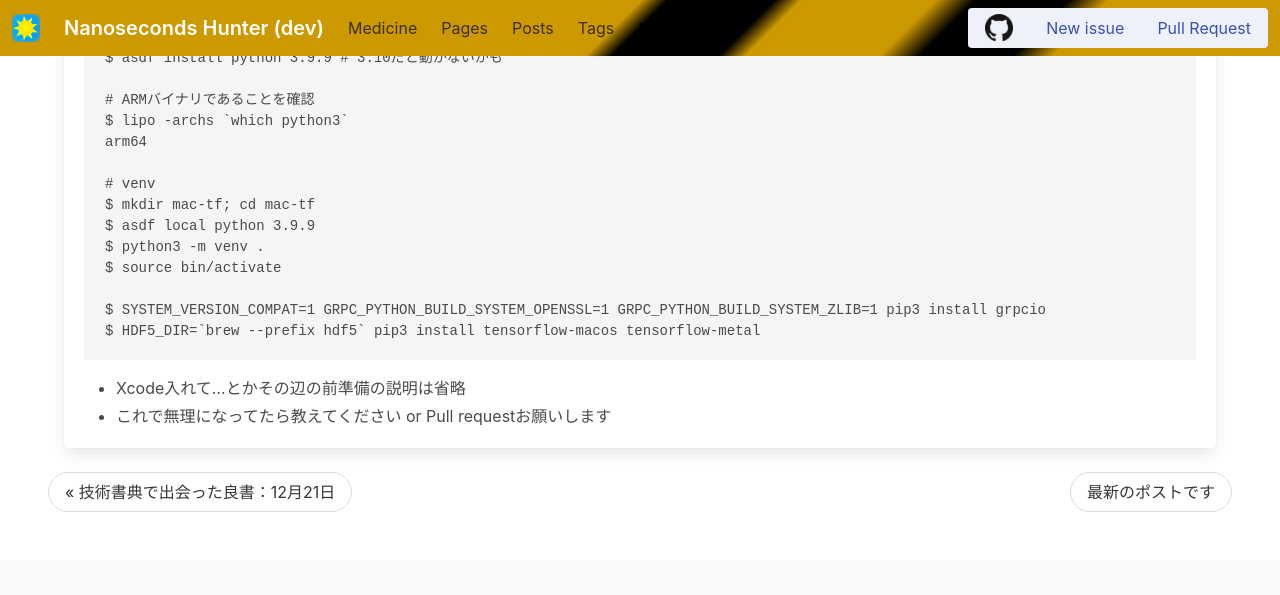
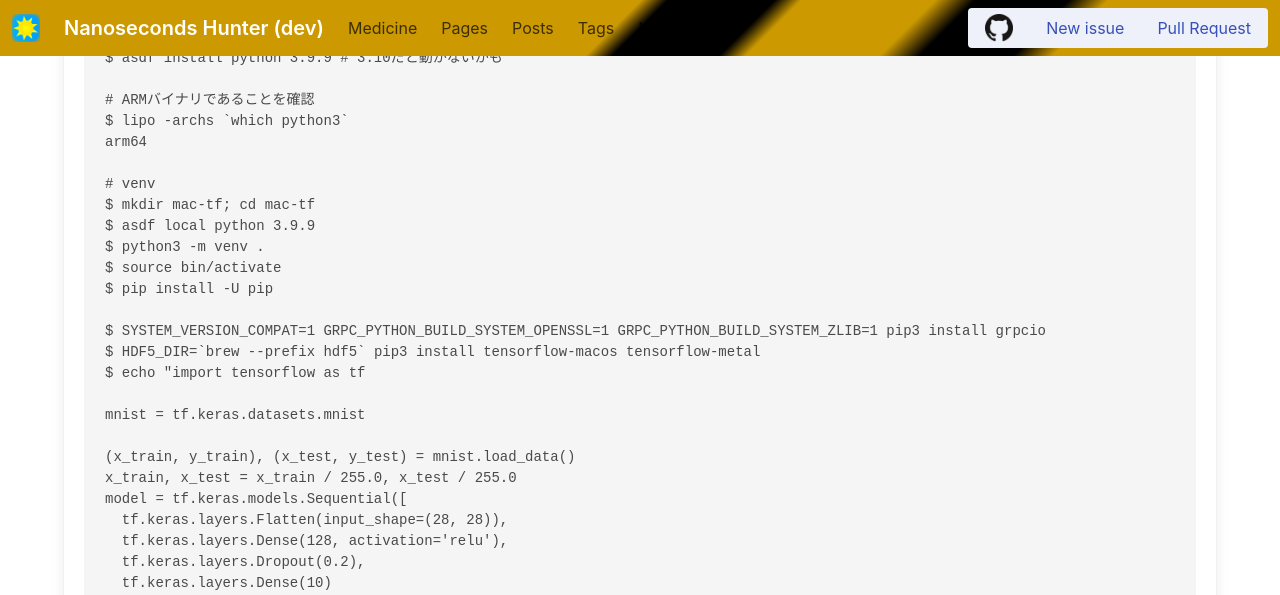
Before and after one commit to kcrt/www.kcrt.net, a Jekyll site: the page built from _posts/2022-03-08-tensorflow_on_m1mac.md, in a window 1280 px wide and 1400 px high, scrolled down 745 px. Shown: the top 595 px of the window. Built offline with Jekyll 4.4.1, drawn with Linux system fonts in a browser that asks for light colours; some of the changed text lies outside the part shown.

Commit message:
Update 2022-03-08-tensorflow_on_m1mac.md

````diff
--- a/_posts/2022-03-08-tensorflow_on_m1mac.md
+++ b/_posts/2022-03-08-tensorflow_on_m1mac.md
@@ -34,10 +34,35 @@
 $ asdf local python 3.9.9
 $ python3 -m venv .
 $ source bin/activate
+$ pip install -U pip
 
 $ SYSTEM_VERSION_COMPAT=1 GRPC_PYTHON_BUILD_SYSTEM_OPENSSL=1 GRPC_PYTHON_BUILD_SYSTEM_ZLIB=1 pip3 install grpcio
 $ HDF5_DIR=`brew --prefix hdf5` pip3 install tensorflow-macos tensorflow-metal
+$ echo "import tensorflow as tf
+
+mnist = tf.keras.datasets.mnist
+
+(x_train, y_train), (x_test, y_test) = mnist.load_data()
+x_train, x_test = x_train / 255.0, x_test / 255.0
+model = tf.keras.models.Sequential([
+  tf.keras.layers.Flatten(input_shape=(28, 28)),
+  tf.keras.layers.Dense(128, activation='relu'),
+  tf.keras.layers.Dropout(0.2),
+  tf.keras.layers.Dense(10)
+])
+model.compile(optimizer='adam',
+              loss=tf.keras.losses.SparseCategoricalCrossentropy(from_logits=True),
+              metrics=['accuracy'])
+model.fit(x_train, y_train, epochs=10)
+model.evaluate(x_test,  y_test, verbose=2)
+" > tf_test.py
+
+$ python3 tf_test.py
 ```
 
 - Xcode入れて…とかその辺の前準備の説明は省略
 - これで無理になってたら教えてください or Pull requestお願いします
+
+### 2021-03-20 追記
+- サンプル実行コード追加
+- h5pyとhomebrewのhdf5のバージョンが不一致だと動かないので、そのときは`--no-binary=h5py`で`h5py`をインストール
````
